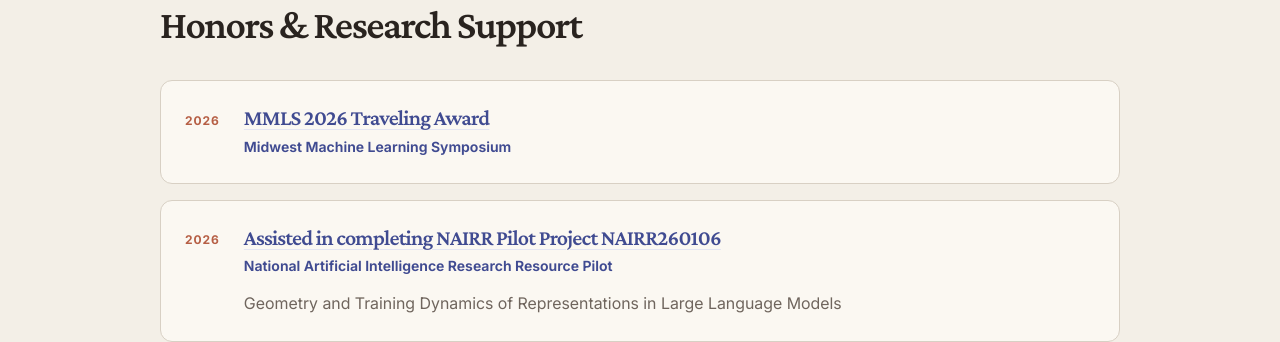
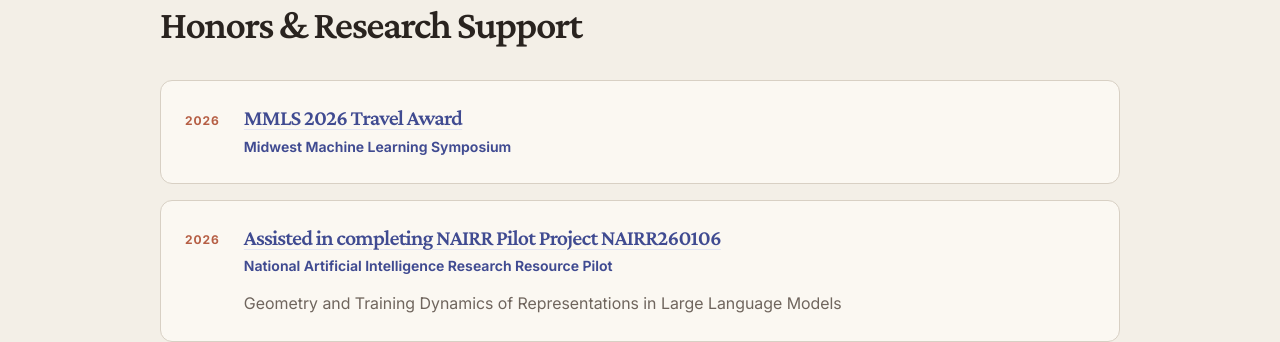
Before and after one commit to xzAscC/xzAscC.github.io, a Jekyll site: the page built from _pages/cv-json.md, in a window 1280 px wide and 900 px high, scrolled down 4246 px. Shown: the part 155-497 px from the top of the window. Built offline with Jekyll 4.4.1, drawn with Linux system fonts in a browser that asks for light colours.

Commit message:
Call the MMLS award a Travel Award on the CV too
The home page news and the PDF CV say "MMLS 2026 Travel Award"; the web
CV said "Traveling Award". The symposium's own site uses "Travel Award"
(its "Travel Award Application"), so the web CV now matches.

Co-Authored-By: Claude Fable 5.2 <noreply@anthropic.com>

```diff
--- a/_data/cv.json
+++ b/_data/cv.json
@@ -104,7 +104,7 @@
   ],
   "awards": [
     {
-      "title": "MMLS 2026 Traveling Award",
+      "title": "MMLS 2026 Travel Award",
       "date": "2026",
       "awarder": "Midwest Machine Learning Symposium",
       "website": "https://midwest-ml.org/2026/"
--- a/_tests/structural_content_test.rb
+++ b/_tests/structural_content_test.rb
@@ -60,7 +60,7 @@ cv_section_positions = cv_section_ids.map { |id| cv_page.index(%(id="#{id}")) }
 assert cv_section_positions.all?, 'CV must render education, research, publications, teaching, service, honors, and open source'
 assert cv_section_positions == cv_section_positions.sort,
        'CV sections must follow the academic CV order'
-['MMLS 2026 Traveling Award', 'NAIRR Pilot Project NAIRR260106',
+['MMLS 2026 Travel Award', 'NAIRR Pilot Project NAIRR260106',
  'Geometry and Training Dynamics of Representations in Large Language Models'].each do |content|
   assert cv_page.include?(content), "CV lost honor content: #{content}"
 end
```
